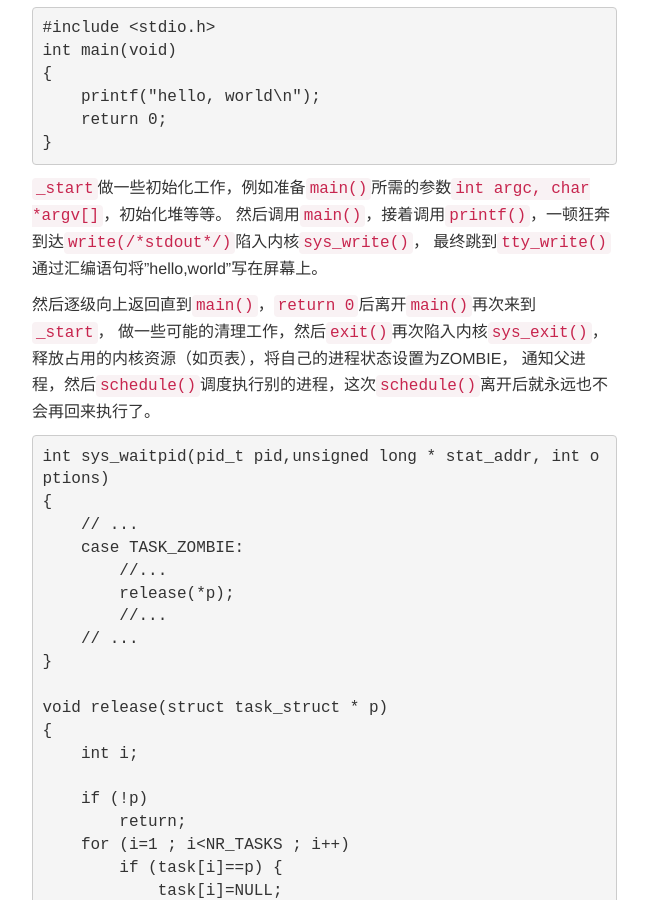
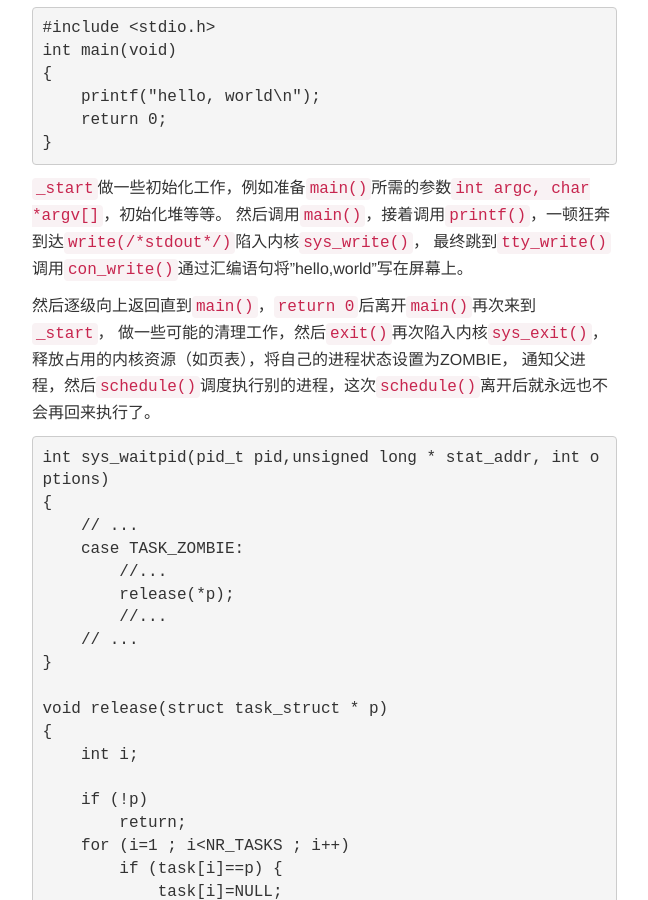
Before and after one commit to taocp/taocp.github.com, a Jekyll site: the page built from _posts/2014-10-1-hello-world.md, in a window 1280 px wide and 900 px high, scrolled down 5030 px. Shown: the whole window, without its empty margins (95-743 px from the left). Built offline with Jekyll 4.4.1, drawn with Linux system fonts in a browser that asks for light colours; nearby versions of some CDN libraries; library files that are not in the unit come from our copies; Markdown is read by kramdown in place of the engine named in the settings; comment, search, counter and statistics services are not loaded.

Commit message:
fix hello-world

```diff
--- a/_posts/2014-10-1-hello-world.md
+++ b/_posts/2014-10-1-hello-world.md
@@ -210,7 +210,7 @@ The current directory (`.`) is sometimes included by users as well, allowing pro
 
 `_start`做一些初始化工作，例如准备`main()`所需的参数`int argc, char *argv[]`，初始化堆等等。
 然后调用`main()`，接着调用`printf()`，一顿狂奔到达`write(/*stdout*/)`陷入内核`sys_write()`，
-最终跳到`tty_write()`通过汇编语句将"hello,world"写在屏幕上。
+最终跳到`tty_write()`调用`con_write()`通过汇编语句将"hello,world"写在屏幕上。
 
 然后逐级向上返回直到`main()`，`return 0`后离开`main()`再次来到`_start`，
 做一些可能的清理工作，然后`exit()`再次陷入内核`sys_exit()`，
```
